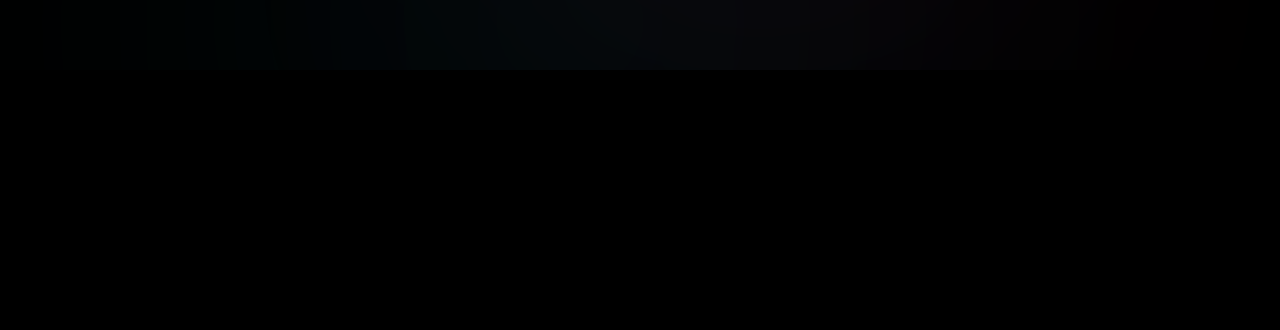
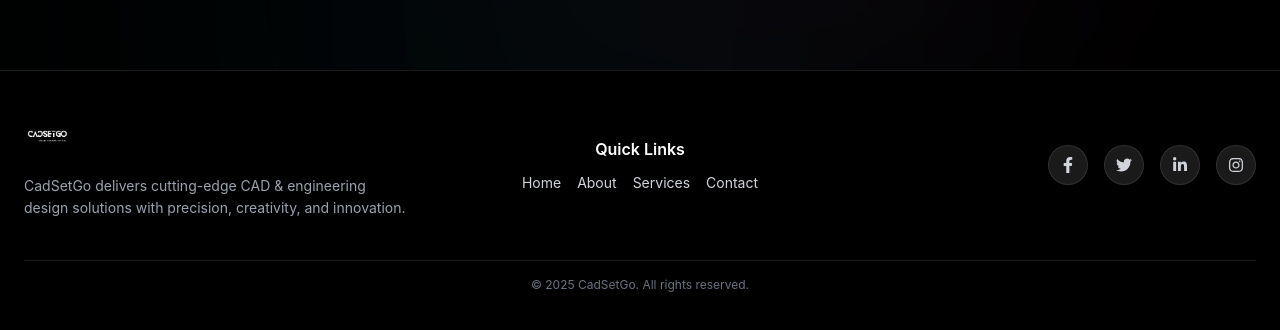
Before and after one commit to mohittguptaa/cadsetgo-ui, a React (Create React App) app: page / in a window 1280 px wide. Shown: the part 2672-3002 px from the top of the page. Before the commit the page ends 2966 px from the top, so only its background shows below. Built offline with nearby package versions, Linux system fonts and the light colour scheme.

Commit message:
add moldularity in compomemt folder

```diff
--- a/src/App.js
+++ b/src/App.js
@@ -4,9 +4,9 @@
 import AboutPage from './Pages/AboutPage';
 import ContactPage from './Pages/ContactPage';
 import FourOFour from './Pages/FourOFour';
-import Navbar from './component/Navbar';
-import Footer from './component/Footer';
-import LoadingScreen from './component/LoadingScreen';
+import Navbar from './component/Common/Navbar';
+import Footer from './component/Common/Footer';
+import LoadingScreen from './component/Common/LoadingScreen';
 
 function App() {
     const [loading, setLoading] = useState(true);
--- /dev/null
+++ b/src/component/Common/Footer.jsx
@@ -0,0 +1,54 @@
+import React from "react";
+import { FaFacebookF, FaTwitter, FaLinkedinIn, FaInstagram } from "react-icons/fa";
+
+const Footer = () => {
+  return (
+    <footer className="relative px-6 py-10 text-gray-300 border-t bg-black/60 backdrop-blur-xl border-white/10">
+      <div className="grid items-center grid-cols-1 gap-8 mx-auto max-w-7xl md:grid-cols-3">
+
+        {/* Left: Logo + Paragraph */}
+        <div className="space-y-4 text-center md:text-left">
+          <img src="/logo.png" alt="Logo" className="h-12 mx-auto md:mx-0" />
+          <p className="text-sm leading-relaxed text-gray-400">
+            CadSetGo delivers cutting-edge CAD & engineering design solutions
+            with precision, creativity, and innovation.
+          </p>
+        </div>
+
+        {/* Center: Navigation Links */}
+        <div className="flex flex-col items-center">
+          <h4 className="mb-3 font-semibold text-white">Quick Links</h4>
+          <div className="flex flex-wrap justify-center gap-4 text-sm">
+            <a href="/" className="transition hover:text-cyan-400">Home</a>
+            <a href="/about" className="transition hover:text-cyan-400">About</a>
+            <a href="/services" className="transition hover:text-cyan-400">Services</a>
+            <a href="/contact" className="transition hover:text-cyan-400">Contact</a>
+          </div>
+        </div>
+
+        {/* Right: Social Media */}
+        <div className="flex justify-center gap-4 md:justify-end">
+          <a href="#" className="flex items-center justify-center w-10 h-10 transition border rounded-full bg-white/10 border-white/10 hover:bg-cyan-500 hover:text-black">
+            <FaFacebookF />
+          </a>
+          <a href="#" className="flex items-center justify-center w-10 h-10 transition border rounded-full bg-white/10 border-white/10 hover:bg-cyan-500 hover:text-black">
+            <FaTwitter />
+          </a>
+          <a href="#" className="flex items-center justify-center w-10 h-10 transition border rounded-full bg-white/10 border-white/10 hover:bg-cyan-500 hover:text-black">
+            <FaLinkedinIn />
+          </a>
+          <a href="#" className="flex items-center justify-center w-10 h-10 transition border rounded-full bg-white/10 border-white/10 hover:bg-cyan-500 hover:text-black">
+            <FaInstagram />
+          </a>
+        </div>
+      </div>
+
+      {/* Bottom small copyright */}
+      <div className="pt-4 mt-10 text-xs text-center text-gray-500 border-t border-white/10">
+        © {new Date().getFullYear()} CadSetGo. All rights reserved.
+      </div>
+    </footer>
+  );
+};
+
+export default Footer;
--- a/src/component/Footer.jsx
+++ /dev/null
@@ -1,57 +0,0 @@
-const Footer = () => (
-  <footer className="p-10 footer sm:footer-horizontal bg-base-300 text-base-content">
-      <nav>
-        <h6 className="footer-title">Services</h6>
-        <a className="link link-hover">Branding</a>
-        <a className="link link-hover">Design</a>
-        <a className="link link-hover">Marketing</a>
-        <a className="link link-hover">Advertisement</a>
-      </nav>
-      <nav>
-        <h6 className="footer-title">Company</h6>
-        <a className="link link-hover">About us</a>
-        <a className="link link-hover">Contact</a>
-        <a className="link link-hover">Jobs</a>
-        <a className="link link-hover">Press kit</a>
-      </nav>
-      <nav>
-        <h6 className="footer-title">Social</h6>
-        <div className="grid grid-flow-col gap-4">
-          <a>
-            <svg
-              xmlns="http://www.w3.org/2000/svg"
-              width="24"
-              height="24"
-              viewBox="0 0 24 24"
-              className="fill-current"
-            >
-              <path d="M24 4.557c-.883.392-1.832.656-2.828.775 1.017-.609 1.798-1.574 2.165-2.724-.951.564-2.005.974-3.127 1.195-.897-.957-2.178-1.555-3.594-1.555-3.179 0-5.515 2.966-4.797 6.045-4.091-.205-7.719-2.165-10.148-5.144-1.29 2.213-.669 5.108 1.523 6.574-.806-.026-1.566-.247-2.229-.616-.054 2.281 1.581 4.415 3.949 4.89-.693.188-1.452.232-2.224.084.626 1.956 2.444 3.379 4.6 3.419-2.07 1.623-4.678 2.348-7.29 2.04 2.179 1.397 4.768 2.212 7.548 2.212 9.142 0 14.307-7.721 13.995-14.646.962-.695 1.797-1.562 2.457-2.549z"></path>
-            </svg>
-          </a>
-          <a>
-            <svg
-              xmlns="http://www.w3.org/2000/svg"
-              width="24"
-              height="24"
-              viewBox="0 0 24 24"
-              className="fill-current"
-            >
-              <path d="M19.615 3.184c-3.604-.246-11.631-.245-15.23 0-3.897.266-4.356 2.62-4.385 8.816.029 6.185.484 8.549 4.385 8.816 3.6.245 11.626.246 15.23 0 3.897-.266 4.356-2.62 4.385-8.816-.029-6.185-.484-8.549-4.385-8.816zm-10.615 12.816v-8l8 3.993-8 4.007z"></path>
-            </svg>
-          </a>
-          <a>
-            <svg
-              xmlns="http://www.w3.org/2000/svg"
-              width="24"
-              height="24"
-              viewBox="0 0 24 24"
-              className="fill-current"
-            >
-              <path d="M9 8h-3v4h3v12h5v-12h3.642l.358-4h-4v-1.667c0-.955.192-1.333 1.115-1.333h2.885v-5h-3.808c-3.596 0-5.192 1.583-5.192 4.615v3.385z"></path>
-            </svg>
-          </a>
-        </div>
-      </nav>
-    </footer>
-);
-export default Footer;
```
Also changed, not shown: src/Pages/HomePage.jsx (+5 -5 lines), src/component/Common/CTASection.jsx (renamed from src/component/CTASection.jsx), src/component/Common/LoadingScreen.jsx (renamed from src/component/LoadingScreen.jsx), src/component/Common/Navbar.jsx (renamed from src/component/Navbar.jsx), src/component/HomeComponents/HeroSection.jsx (renamed from src/component/HeroSection.jsx), src/component/HomeComponents/InfoSection.jsx (renamed from src/component/InfoSection.jsx), src/component/HomeComponents/ServicesSection.jsx (renamed from src/component/ServicesSection.jsx), src/component/HomeComponents/WhyChoose.jsx (renamed from src/component/WhyChoose.jsx).
